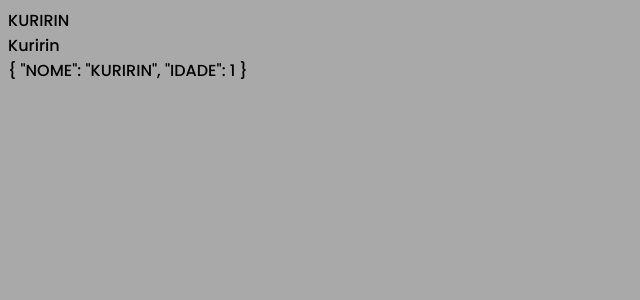
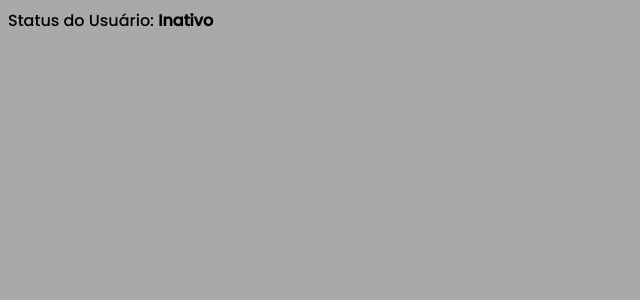
Before and after one commit to thiago-desenv/fundamentos-angular-v17, an Angular app: page / in a window 1280 px wide. Shown: the top 300 px of the page, without its empty margins (0-640 px from the left). Built offline with nearby package versions, Linux system fonts and the light colour scheme.

Commit message:
Criado a pipe user-status e passado no app.component.html para transformar os dados de status do usuário

```diff
--- a/src/app/app.component.html
+++ b/src/app/app.component.html
@@ -1,8 +1,10 @@
-<div>
+Status do Usuário: <b>{{ pessoa.status | userStatus }}</b>
+
+<!-- <div>
   {{ pessoa.nome | uppercase}} <br>
   {{ pessoa.nome }} <br>
   {{ pessoa | json | uppercase}}
-</div>
+</div> -->
 
 <!-- <app-card>
   <ng-template #meuTemplate>
--- a/src/app/app.component.ts
+++ b/src/app/app.component.ts
@@ -1,6 +1,7 @@
 import { TesteService } from './services/teste.service';
 import { AfterViewInit, ChangeDetectorRef, Component, ElementRef, OnInit, QueryList, ViewChild, ViewChildren } from '@angular/core';
 import { FilhoComponent } from './filho/filho.component';
+import { UserStatus } from './enums/user-status.enum';
 
 @Component({
   selector: 'app-root',
@@ -11,7 +12,8 @@ import { FilhoComponent } from './filho/filho.component';
  export class AppComponent /*implements OnInit ,AfterViewInit*/ {
   pessoa = {
     nome: 'Kuririn',
-    idade: 1
+    idade: 1,
+    status: UserStatus.INATIVO
   };
 
 
--- a/src/app/app.module.ts
+++ b/src/app/app.module.ts
@@ -22,6 +22,7 @@ import { CardAvatarSmallDirective } from './components/card/directives/card-avat
 import { CardAvatarLargeDirective } from './components/card/directives/card-avatar-large.directive';
 import { MeuCompComponent } from './meu-comp/meu-comp.component';
 import { CardComponent } from './card/card.component';
+import { UserStatusPipe } from './pipes/user-status.pipe';
 
 @NgModule({
   declarations: [
@@ -43,7 +44,8 @@ import { CardComponent } from './card/card.component';
     CardAvatarSmallDirective,
     CardAvatarLargeDirective,
     MeuCompComponent,
-    CardComponent
+    CardComponent,
+    UserStatusPipe
   ],
   imports: [
     BrowserModule,
--- /dev/null
+++ b/src/app/enums/user-status.enum.ts
@@ -0,0 +1,4 @@
+export enum UserStatus {
+  ATIVO = 1,
+  INATIVO = 2,
+}
--- /dev/null
+++ b/src/app/pipes/user-status.pipe.ts
@@ -0,0 +1,19 @@
+import { Pipe, PipeTransform } from '@angular/core';
+import { UserStatus } from '../enums/user-status.enum';
+
+@Pipe({
+  name: 'userStatus'
+})
+export class UserStatusPipe implements PipeTransform {
+
+  transform(userStatus: number): string {
+    const userStatusDescription: { [key: number]: string } = {
+      [UserStatus.ATIVO]: 'Ativo',
+      [UserStatus.INATIVO]: 'Inativo',
+    }
+
+    return userStatusDescription[userStatus] ? userStatusDescription[userStatus] : 'Inválido';
+  }
+
+
+}
```
